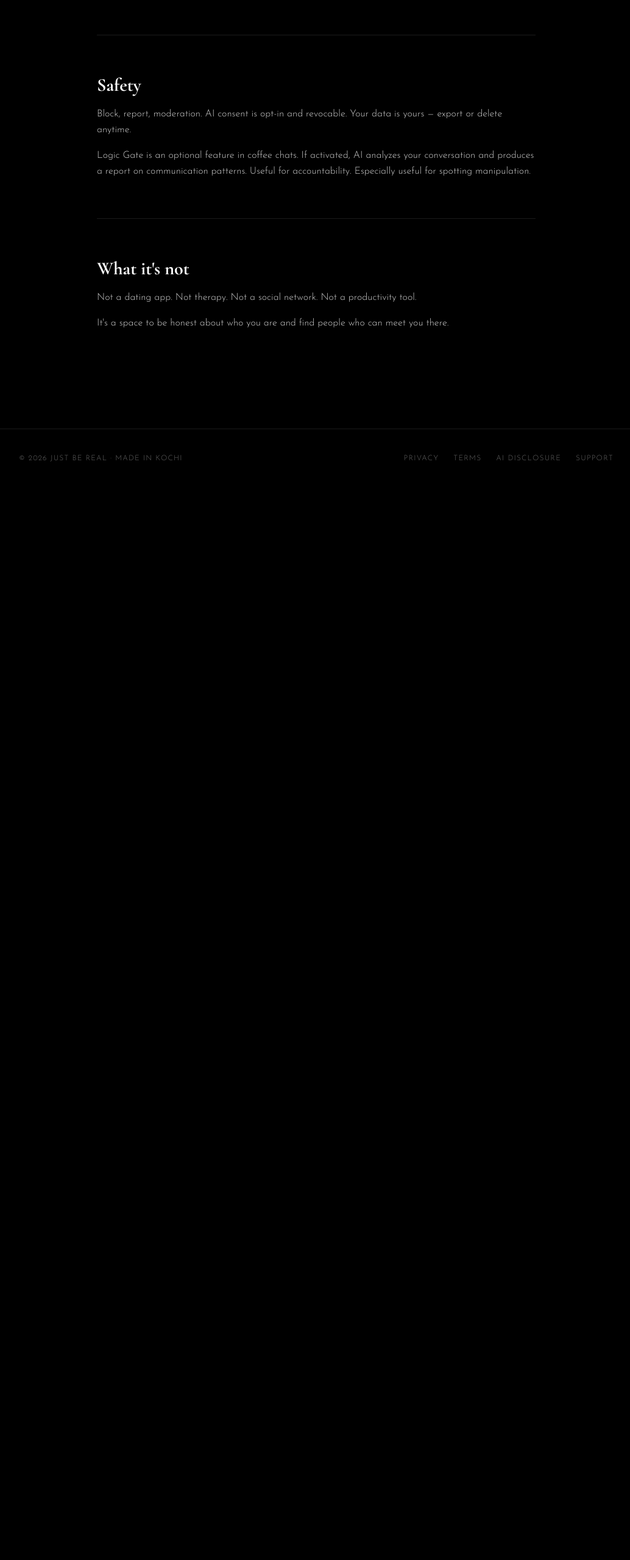
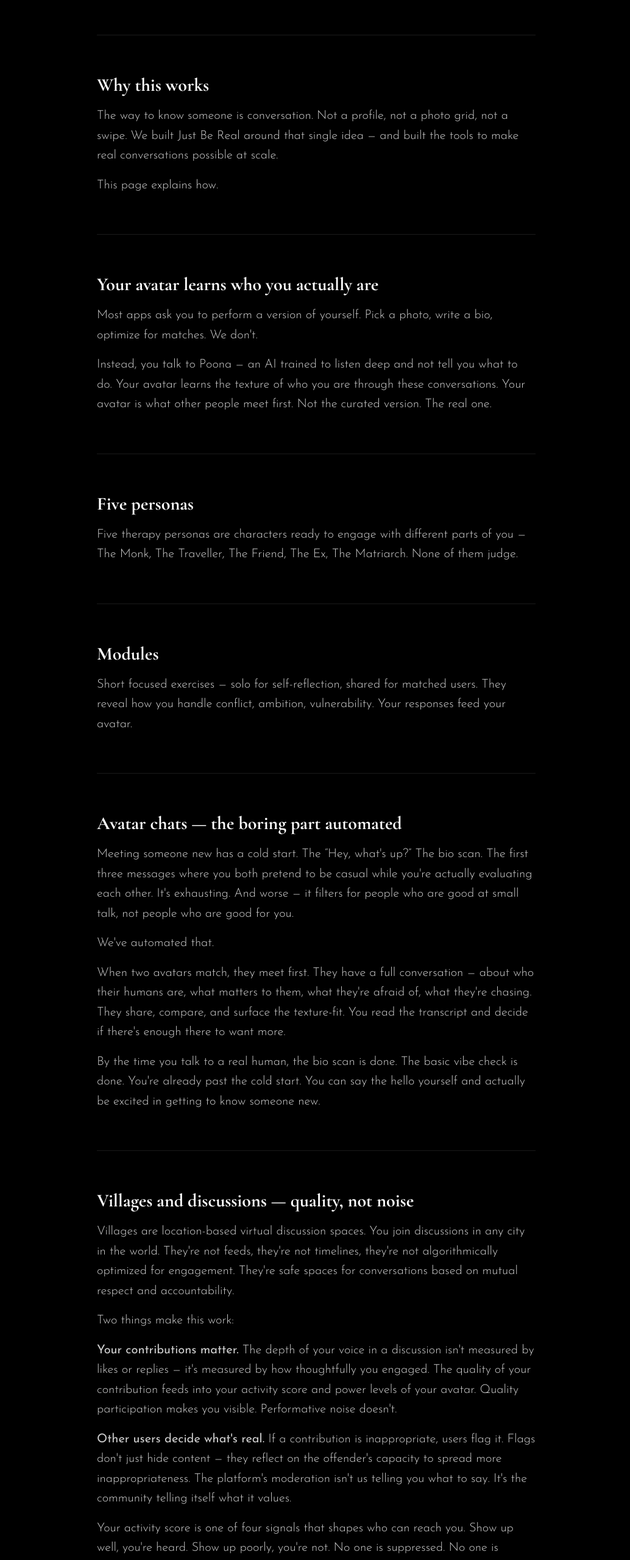
Before and after one commit to Anooppjay/justbereal-website, a Next.js app: page /how-it-works in a window 1280 px wide. Shown: the part 220-2779 px from the top of the page at 61% size, without its empty margins (121-1155 px from the left). Before the commit the page ends 1020 px from the top, so only its background shows below. Built offline with nearby package versions, Linux system fonts and the light colour scheme.

Commit message:
Hamburger nav (mobile responsive), body text size up, How It Works rewritten with hybrid voice + expanded avatar chats and villages sections

```diff
--- a/app/how-it-works/page.tsx
+++ b/app/how-it-works/page.tsx
@@ -11,30 +11,165 @@
       <hr className="border-white/10" />
 
       <section className="space-y-4">
-        <h2 className="font-serif font-bold text-3xl">Safety</h2>
-        <p className="font-sans font-light text-base leading-relaxed text-white/80">
-          Block, report, moderation. AI consent is opt-in and revocable. Your
-          data is yours — export or delete anytime.
+        <h2 className="font-serif font-bold text-3xl">Why this works</h2>
+        <p className="font-sans font-light text-xl leading-relaxed text-white/80">
+          The way to know someone is conversation. Not a profile, not a photo grid, not a swipe.
+          We built Just Be Real around that single idea — and built the tools to make real
+          conversations possible at scale.
         </p>
-        <p className="font-sans font-light text-base leading-relaxed text-white/80">
-          Logic Gate is an optional feature in coffee chats. If activated, AI
-          analyzes your conversation and produces a report on communication
-          patterns. Useful for accountability. Especially useful for spotting
-          manipulation.
+        <p className="font-sans font-light text-xl leading-relaxed text-white/80">
+          This page explains how.
         </p>
       </section>
 
       <hr className="border-white/10" />
 
       <section className="space-y-4">
-        <h2 className="font-serif font-bold text-3xl">What it&apos;s not</h2>
-        <p className="font-sans font-light text-base leading-relaxed text-white/80">
-          Not a dating app. Not therapy. Not a social network. Not a
-          productivity tool.
+        <h2 className="font-serif font-bold text-3xl">Your avatar learns who you actually are</h2>
+        <p className="font-sans font-light text-xl leading-relaxed text-white/80">
+          Most apps ask you to perform a version of yourself. Pick a photo, write a bio, optimize
+          for matches. We don&apos;t.
         </p>
-        <p className="font-sans font-light text-base leading-relaxed text-white/80">
-          It&apos;s a space to be honest about who you are and find people who
-          can meet you there.
+        <p className="font-sans font-light text-xl leading-relaxed text-white/80">
+          Instead, you talk to Poona — an AI trained to listen deep and not tell you what to do.
+          Your avatar learns the texture of who you are through these conversations. Your avatar is
+          what other people meet first. Not the curated version. The real one.
+        </p>
+      </section>
+
+      <hr className="border-white/10" />
+
+      <section className="space-y-4">
+        <h2 className="font-serif font-bold text-3xl">Five personas</h2>
+        <p className="font-sans font-light text-xl leading-relaxed text-white/80">
+          Five therapy personas are characters ready to engage with different parts of you — The
+          Monk, The Traveller, The Friend, The Ex, The Matriarch. None of them judge.
+        </p>
+      </section>
+
+      <hr className="border-white/10" />
+
+      <section className="space-y-4">
+        <h2 className="font-serif font-bold text-3xl">Modules</h2>
+        <p className="font-sans font-light text-xl leading-relaxed text-white/80">
+          Short focused exercises — solo for self-reflection, shared for matched users. They reveal
+          how you handle conflict, ambition, vulnerability. Your responses feed your avatar.
+        </p>
+      </section>
+
+      <hr className="border-white/10" />
+
+      <section className="space-y-4">
+        <h2 className="font-serif font-bold text-3xl">Avatar chats — the boring part automated</h2>
+        <p className="font-sans font-light text-xl leading-relaxed text-white/80">
+          Meeting someone new has a cold start. The &ldquo;Hey, what&apos;s up?&rdquo; The bio
+          scan. The first three messages where you both pretend to be casual while you&apos;re
+          actually evaluating each other. It&apos;s exhausting. And worse — it filters for people
+          who are good at small talk, not people who are good for you.
+        </p>
+        <p className="font-sans font-light text-xl leading-relaxed text-white/80">
+          We&apos;ve automated that.
+        </p>
+        <p className="font-sans font-light text-xl leading-relaxed text-white/80">
+          When two avatars match, they meet first. They have a full conversation — about who their
+          humans are, what matters to them, what they&apos;re afraid of, what they&apos;re chasing.
+          They share, compare, and surface the texture-fit. You read the transcript and decide if
+          there&apos;s enough there to want more.
+        </p>
+        <p className="font-sans font-light text-xl leading-relaxed text-white/80">
+          By the time you talk to a real human, the bio scan is done. The basic vibe check is done.
+          You&apos;re already past the cold start. You can say the hello yourself and actually be
+          excited in getting to know someone new.
+        </p>
+      </section>
+
+      <hr className="border-white/10" />
+
+      <section className="space-y-4">
+        <h2 className="font-serif font-bold text-3xl">Villages and discussions — quality, not noise</h2>
+        <p className="font-sans font-light text-xl leading-relaxed text-white/80">
+          Villages are location-based virtual discussion spaces. You join discussions in any city
+          in the world. They&apos;re not feeds, they&apos;re not timelines, they&apos;re not
+          algorithmically optimized for engagement. They&apos;re safe spaces for conversations based
+          on mutual respect and accountability.
+        </p>
+        <p className="font-sans font-light text-xl leading-relaxed text-white/80">
+          Two things make this work:
+        </p>
+        <p className="font-sans font-light text-xl leading-relaxed text-white/80">
+          <strong>Your contributions matter.</strong> The depth of your voice in a discussion
+          isn&apos;t measured by likes or replies — it&apos;s measured by how thoughtfully you
+          engaged. The quality of your contribution feeds into your activity score and power levels
+          of your avatar. Quality participation makes you visible. Performative noise doesn&apos;t.
+        </p>
+        <p className="font-sans font-light text-xl leading-relaxed text-white/80">
+          <strong>Other users decide what&apos;s real.</strong> If a contribution is inappropriate,
+          users flag it. Flags don&apos;t just hide content — they reflect on the offender&apos;s
+          capacity to spread more inappropriateness. The platform&apos;s moderation isn&apos;t us
+          telling you what to say. It&apos;s the community telling itself what it values.
+        </p>
+        <p className="font-sans font-light text-xl leading-relaxed text-white/80">
+          Your activity score is one of four signals that shapes who can reach you. Show up well,
+          you&apos;re heard. Show up poorly, you&apos;re not. No one is suppressed. No one is
+          amplified for paying. The voices that matter are the voices that earned it.
+        </p>
+      </section>
+
+      <hr className="border-white/10" />
+
+      <section className="space-y-4">
+        <h2 className="font-serif font-bold text-3xl">How matching works</h2>
+        <p className="font-sans font-light text-xl leading-relaxed text-white/80">
+          If avatars vibe and both users have set thresholds the other meets, the match becomes
+          ready for coffee. A coffee chat is a real human-to-human conversation. Just two people.
+        </p>
+      </section>
+
+      <hr className="border-white/10" />
+
+      <section className="space-y-4">
+        <h2 className="font-serif font-bold text-3xl">You set the bar</h2>
+        <p className="font-sans font-light text-xl leading-relaxed text-white/80">
+          Avatar training, modules completed, village activity, peer reviews — four signals you
+          control. If someone hasn&apos;t done the work to meet your standard, they don&apos;t
+          reach you.
+        </p>
+        <p className="font-sans font-light text-xl leading-relaxed text-white/80">
+          We optimize for connection quality, not connection volume.
+        </p>
+      </section>
+
+      <hr className="border-white/10" />
+
+      <section className="space-y-4">
+        <h2 className="font-serif font-bold text-3xl">Logic Gate</h2>
+        <p className="font-sans font-light text-xl leading-relaxed text-white/80">
+          Optional AI audit of your coffee chat. Useful for accountability. Especially useful for
+          spotting manipulation.
+        </p>
+      </section>
+
+      <hr className="border-white/10" />
+
+      <section className="space-y-4">
+        <h2 className="font-serif font-bold text-3xl">Peer reviews</h2>
+        <p className="font-sans font-light text-xl leading-relaxed text-white/80">
+          After every coffee chat, both parties can rate each other. Quality interactions — Ethics,
+          awareness and respect — raise your reach. Bad ones lower it.
+        </p>
+      </section>
+
+      <hr className="border-white/10" />
+
+      <section className="space-y-4">
+        <h2 className="font-serif font-bold text-3xl">Safety</h2>
+        <p className="font-sans font-light text-xl leading-relaxed text-white/80">
+          Block, report, moderation. Reports reviewed within 72 hours. AI consent is opt-in and
+          revocable. Your data is yours — export or delete anytime.
+        </p>
+        <p className="font-sans font-light text-xl leading-relaxed text-white/80">
+          We don&apos;t sell your data. We don&apos;t profile you for ads. We don&apos;t let
+          advertisers pay for placement.
         </p>
       </section>
 
--- a/app/page.tsx
+++ b/app/page.tsx
@@ -35,7 +35,7 @@
           <h2 className="font-serif font-bold text-2xl sm:text-3xl mb-4">
             Quality conversations have been at centre stage
           </h2>
-          <p className="font-sans font-light text-lg leading-relaxed text-white/80">
+          <p className="font-sans font-light text-xl leading-relaxed text-white/80">
             of civilisation for a while now. It&apos;s how we get to know people. Real convos is how
             we decide if someone is worth your time and energy. The tools that we have to keep us
             connected though, has contributed more to the noise to a point they&apos;re a distraction
@@ -47,7 +47,7 @@
           <h2 className="font-serif font-bold text-2xl sm:text-3xl mb-4">
             We started with the vision of a platform
           </h2>
-          <p className="font-sans font-light text-lg leading-relaxed text-white/80">
+          <p className="font-sans font-light text-xl leading-relaxed text-white/80">
             that empowers real conversations. And the ability to connect people based on their
             capacity to hold real conversations. And how much you want to see and be seen..
           </p>
@@ -57,7 +57,7 @@
           <h2 className="font-serif font-bold text-2xl sm:text-3xl mb-4">
             We then built an AI safety stack
           </h2>
-          <p className="font-sans font-light text-lg leading-relaxed text-white/80">
+          <p className="font-sans font-light text-xl leading-relaxed text-white/80">
             that listens deep without moderating and telling you what to do. It learns who you
             actually are without implementing a predatory algorithm to exploit desperation of users.
             Then it does the boring task of finding you people you&apos;d genuinely vibe with and
@@ -69,7 +69,7 @@
           <h2 className="font-serif font-bold text-2xl sm:text-3xl mb-4">
             You stay in control
           </h2>
-          <p className="font-sans font-light text-lg leading-relaxed text-white/80">
+          <p className="font-sans font-light text-xl leading-relaxed text-white/80">
             You set your own thresholds. You decide who gets through. So that you meet people as who
             they are at where you are. No compromises.
           </p>
```
Also changed, not shown: components/Nav.tsx (+68 -19 lines).
